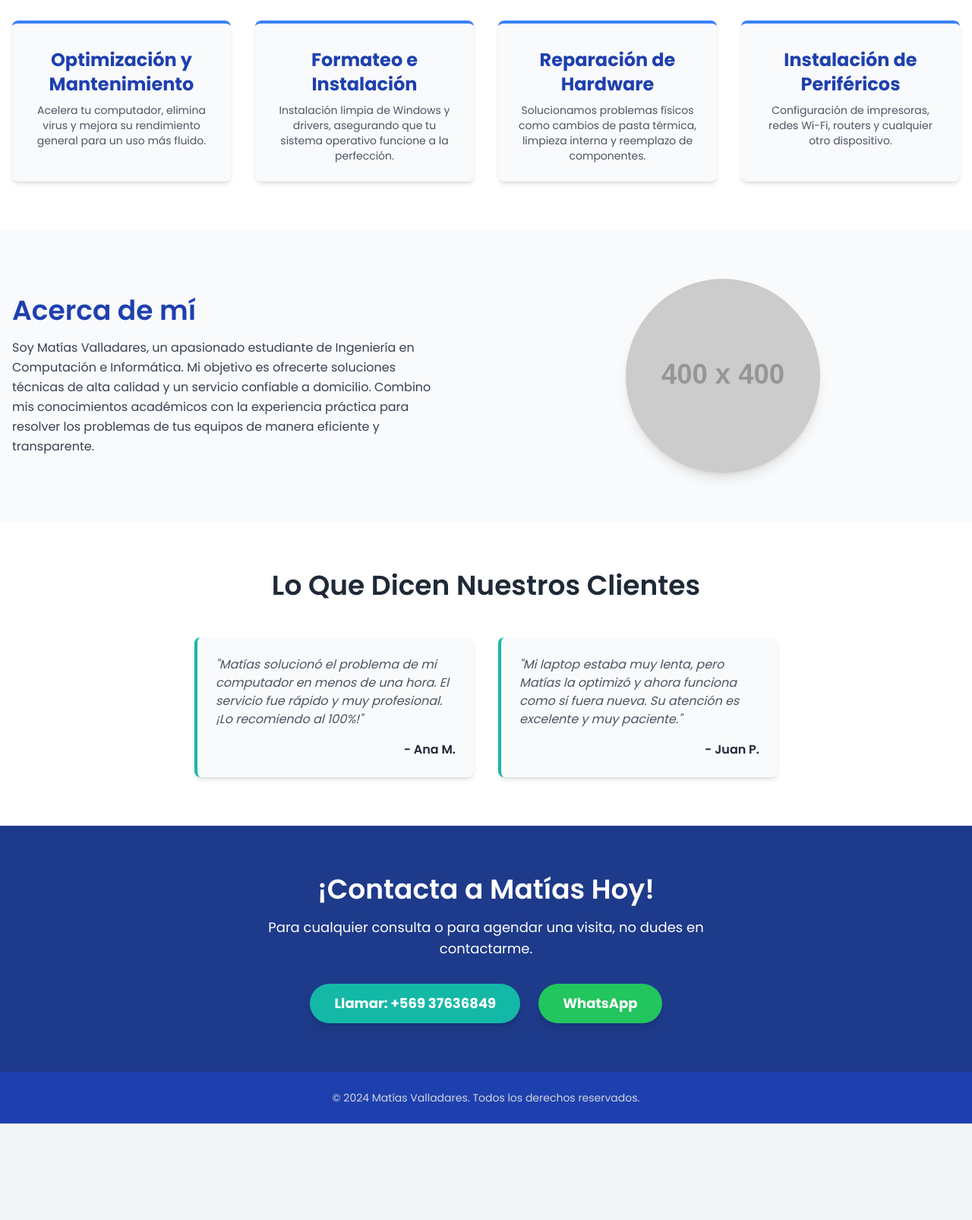
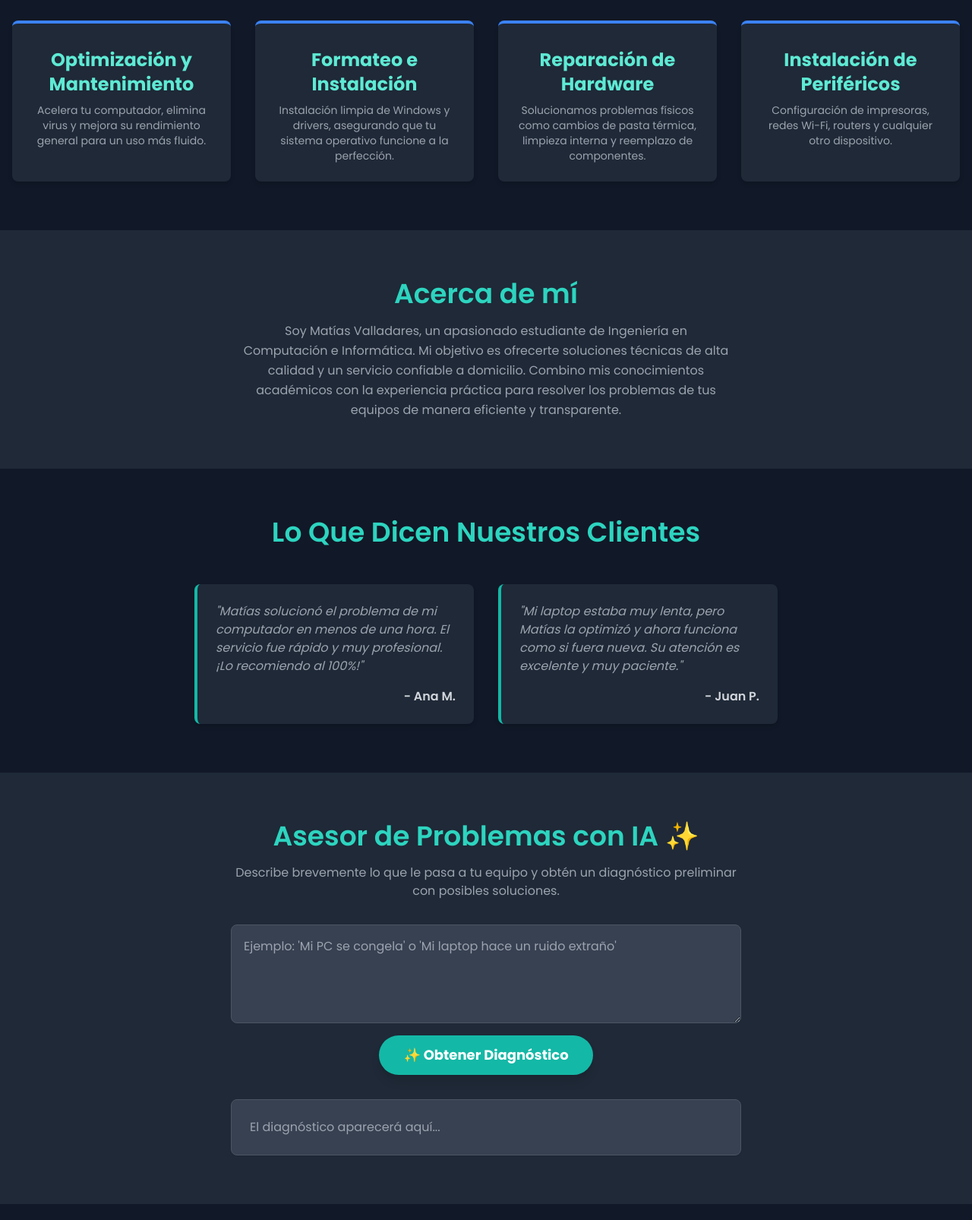
Before and after one commit to yens1x/pagina-tecnica, a plain HTML site: page index.html in a window 1280 px wide. Shown: the part 533-2139 px from the top of the page at 76% size. Before the commit the page ends 2012 px from the top, so only its background shows below. Drawn offline with nearby package versions, Linux system fonts and the light colour scheme; placeholder pictures from the web are drawn by us.

Commit message:
Update index.html

```diff
--- a/index.html
+++ b/index.html
@@ -12,12 +12,25 @@
         body {
             font-family: 'Poppins', sans-serif;
         }
+        .btn-primary {
+            transition: background-color 0.3s, transform 0.3s;
+        }
+        .btn-primary:hover {
+            transform: translateY(-2px);
+            box-shadow: 0 4px 6px -1px rgba(0, 0, 0, 0.1), 0 2px 4px -1px rgba(0, 0, 0, 0.06);
+        }
+        .card {
+            transition: transform 0.3s ease-in-out;
+        }
+        .card:hover {
+            transform: translateY(-5px);
+        }
     </style>
 </head>
-<body class="bg-gray-100 text-gray-800">
+<body class="bg-gray-900 text-gray-200">
 
     <!-- Hero Section -->
-    <header class="bg-blue-900 text-white py-24 text-center">
+    <header class="bg-gray-800 text-white py-24 text-center">
         <div class="container mx-auto px-4">
             <h1 class="text-4xl md:text-6xl font-bold tracking-tight">
                 Soporte Técnico a Domicilio
@@ -26,7 +39,7 @@
                 Confía en un servicio profesional y conveniente para todos tus problemas de computación.
             </p>
             <div class="mt-8">
-                <a href="#contacto" class="inline-block bg-teal-500 text-white font-bold py-3 px-8 rounded-full text-lg shadow-lg hover:bg-teal-600 transition duration-300 transform hover:scale-105">
+                <a href="#contacto" class="btn-primary inline-block bg-teal-500 text-white font-bold py-3 px-8 rounded-full text-lg shadow-lg hover:bg-teal-600">
                     Contacta a Matías
                 </a>
             </div>
@@ -34,41 +47,41 @@
     </header>
 
     <!-- Services Section -->
-    <section id="servicios" class="py-16 bg-white">
+    <section id="servicios" class="py-16 bg-gray-900">
         <div class="container mx-auto px-4">
-            <h2 class="text-3xl md:text-4xl font-semibold text-center mb-12">
+            <h2 class="text-3xl md:text-4xl font-semibold text-center mb-12 text-teal-400">
                 Nuestros Servicios
             </h2>
             <div class="grid grid-cols-1 md:grid-cols-2 lg:grid-cols-4 gap-8">
-                <div class="bg-gray-50 rounded-lg p-6 text-center shadow-md border-t-4 border-blue-500">
-                    <h3 class="text-2xl font-bold text-blue-800 mt-2 mb-2">
+                <div class="card bg-gray-800 rounded-lg p-6 text-center shadow-md border-t-4 border-blue-500">
+                    <h3 class="text-2xl font-bold text-teal-300 mt-2 mb-2">
                         Optimización y Mantenimiento
                     </h3>
-                    <p class="text-gray-600 text-sm">
+                    <p class="text-gray-400 text-sm">
                         Acelera tu computador, elimina virus y mejora su rendimiento general para un uso más fluido.
                     </p>
                 </div>
-                <div class="bg-gray-50 rounded-lg p-6 text-center shadow-md border-t-4 border-blue-500">
-                    <h3 class="text-2xl font-bold text-blue-800 mt-2 mb-2">
+                <div class="card bg-gray-800 rounded-lg p-6 text-center shadow-md border-t-4 border-blue-500">
+                    <h3 class="text-2xl font-bold text-teal-300 mt-2 mb-2">
                         Formateo e Instalación
                     </h3>
-                    <p class="text-gray-600 text-sm">
+                    <p class="text-gray-400 text-sm">
                         Instalación limpia de Windows y drivers, asegurando que tu sistema operativo funcione a la perfección.
                     </p>
                 </div>
-                <div class="bg-gray-50 rounded-lg p-6 text-center shadow-md border-t-4 border-blue-500">
-                    <h3 class="text-2xl font-bold text-blue-800 mt-2 mb-2">
+                <div class="card bg-gray-800 rounded-lg p-6 text-center shadow-md border-t-4 border-blue-500">
+                    <h3 class="text-2xl font-bold text-teal-300 mt-2 mb-2">
                         Reparación de Hardware
                     </h3>
-                    <p class="text-gray-600 text-sm">
+                    <p class="text-gray-400 text-sm">
                         Solucionamos problemas físicos como cambios de pasta térmica, limpieza interna y reemplazo de componentes.
                     </p>
                 </div>
-                <div class="bg-gray-50 rounded-lg p-6 text-center shadow-md border-t-4 border-blue-500">
-                    <h3 class="text-2xl font-bold text-blue-800 mt-2 mb-2">
+                <div class="card bg-gray-800 rounded-lg p-6 text-center shadow-md border-t-4 border-blue-500">
+                    <h3 class="text-2xl font-bold text-teal-300 mt-2 mb-2">
                         Instalación de Periféricos
                     </h3>
-                    <p class="text-gray-600 text-sm">
+                    <p class="text-gray-400 text-sm">
                         Configuración de impresoras, redes Wi-Fi, routers y cualquier otro dispositivo.
                     </p>
                 </div>
@@ -77,55 +90,74 @@
     </section>
 
     <!-- About Me Section -->
-    <section id="sobre-mi" class="py-16 bg-gray-50">
-        <div class="container mx-auto px-4 flex flex-col md:flex-row items-center justify-between">
-            <div class="md:w-1/2 md:pr-12 text-center md:text-left mb-8 md:mb-0">
-                <h2 class="text-3xl md:text-4xl font-semibold text-blue-800 mb-4">
-                    Acerca de mí
-                </h2>
-                <p class="text-gray-700 leading-relaxed">
-                    Soy Matías Valladares, un apasionado estudiante de Ingeniería en Computación e Informática. Mi objetivo es ofrecerte soluciones técnicas de alta calidad y un servicio confiable a domicilio. Combino mis conocimientos académicos con la experiencia práctica para resolver los problemas de tus equipos de manera eficiente y transparente.
-                </p>
-            </div>
-            <div class="md:w-1/2 flex justify-center">
-                <img src="https://placehold.co/400x400/1e3a8a/ffffff?text=Tu+Foto+Aquí" alt="Matías Valladares" class="rounded-full w-48 h-48 md:w-64 md:h-64 object-cover shadow-lg">
+    <section id="sobre-mi" class="py-16 bg-gray-800">
+        <div class="container mx-auto px-4 text-center max-w-2xl">
+            <h2 class="text-3xl md:text-4xl font-semibold text-teal-400 mb-4">
+                Acerca de mí
+            </h2>
+            <p class="text-gray-400 leading-relaxed">
+                Soy Matías Valladares, un apasionado estudiante de Ingeniería en Computación e Informática. Mi objetivo es ofrecerte soluciones técnicas de alta calidad y un servicio confiable a domicilio. Combino mis conocimientos académicos con la experiencia práctica para resolver los problemas de tus equipos de manera eficiente y transparente.
+            </p>
+        </div>
+    </section>
+
+    <!-- Testimonials Section -->
+    <section id="testimonios" class="py-16 bg-gray-900">
+        <div class="container mx-auto px-4">
+            <h2 class="text-3xl md:text-4xl font-semibold text-center mb-12 text-teal-400">
+                Lo Que Dicen Nuestros Clientes
+            </h2>
+            <div class="grid grid-cols-1 md:grid-cols-2 gap-8 max-w-3xl mx-auto">
+                <div class="card bg-gray-800 rounded-lg p-6 shadow-md border-l-4 border-teal-500">
+                    <p class="text-gray-400 italic">"Matías solucionó el problema de mi computador en menos de una hora. El servicio fue rápido y muy profesional. ¡Lo recomiendo al 100%!"</p>
+                    <p class="font-semibold text-right mt-4 text-gray-300">- Ana M.</p>
+                </div>
+                <div class="card bg-gray-800 rounded-lg p-6 shadow-md border-l-4 border-teal-500">
+                    <p class="text-gray-400 italic">"Mi laptop estaba muy lenta, pero Matías la optimizó y ahora funciona como si fuera nueva. Su atención es excelente y muy paciente."</p>
+                    <p class="font-semibold text-right mt-4 text-gray-300">- Juan P.</p>
+                </div>
             </div>
         </div>
     </section>
 
-    <!-- Testimonials Section -->
-    <section id="testimonios" class="py-16 bg-white">
+    <!-- AI Problem Solver Section -->
+    <section id="asesor-ia" class="py-16 bg-gray-800">
         <div class="container mx-auto px-4">
-            <h2 class="text-3xl md:text-4xl font-semibold text-center mb-12">
-                Lo Que Dicen Nuestros Clientes
+            <h2 class="text-3xl md:text-4xl font-semibold text-center mb-4 text-teal-400">
+                Asesor de Problemas con IA ✨
             </h2>
-            <div class="grid grid-cols-1 md:grid-cols-2 gap-8 max-w-3xl mx-auto">
-                <div class="bg-gray-50 rounded-lg p-6 shadow-md border-l-4 border-teal-500">
-                    <p class="text-gray-600 italic">"Matías solucionó el problema de mi computador en menos de una hora. El servicio fue rápido y muy profesional. ¡Lo recomiendo al 100%!"</p>
-                    <p class="font-semibold text-right mt-4">- Ana M.</p>
+            <p class="text-center text-gray-400 mb-8 max-w-2xl mx-auto">
+                Describe brevemente lo que le pasa a tu equipo y obtén un diagnóstico preliminar con posibles soluciones.
+            </p>
+            <div class="max-w-2xl mx-auto">
+                <div class="flex flex-col items-center">
+                    <textarea id="problemDescription" class="w-full p-4 rounded-lg border border-gray-600 focus:outline-none focus:ring-2 focus:ring-teal-500 transition-all bg-gray-700 text-gray-200" rows="4" placeholder="Ejemplo: 'Mi PC se congela' o 'Mi laptop hace un ruido extraño'"></textarea>
+                    <button id="diagnoseButton" class="btn-primary mt-4 inline-block bg-teal-500 text-white font-bold py-3 px-8 rounded-full text-lg shadow-lg hover:bg-teal-600">
+                        ✨ Obtener Diagnóstico
+                    </button>
+                    <div id="loadingIndicator" class="mt-4 hidden animate-pulse font-semibold text-teal-400">Analizando...</div>
                 </div>
-                <div class="bg-gray-50 rounded-lg p-6 shadow-md border-l-4 border-teal-500">
-                    <p class="text-gray-600 italic">"Mi laptop estaba muy lenta, pero Matías la optimizó y ahora funciona como si fuera nueva. Su atención es excelente y muy paciente."</p>
-                    <p class="font-semibold text-right mt-4">- Juan P.</p>
+                <div id="responseContainer" class="mt-8 p-6 bg-gray-700 rounded-lg border border-gray-600 shadow-sm">
+                    <p class="text-gray-400">El diagnóstico aparecerá aquí...</p>
                 </div>
             </div>
         </div>
     </section>
 
     <!-- Contact Section -->
-    <section id="contacto" class="py-16 bg-blue-900 text-white">
+    <section id="contacto" class="py-16 bg-gray-900 text-white">
         <div class="container mx-auto px-4 text-center">
-            <h2 class="text-3xl md:text-4xl font-semibold mb-4">
+            <h2 class="text-3xl md:text-4xl font-semibold mb-4 text-teal-400">
                 ¡Contacta a Matías Hoy!
             </h2>
-            <p class="text-lg mb-8 max-w-xl mx-auto font-light">
+            <p class="text-lg mb-8 max-w-xl mx-auto font-light text-gray-300">
                 Para cualquier consulta o para agendar una visita, no dudes en contactarme.
             </p>
             <div class="flex flex-col md:flex-row justify-center items-center gap-6">
-                <a href="tel:+56937636849" class="bg-teal-500 text-white font-bold py-3 px-8 rounded-full text-lg shadow-lg hover:bg-teal-600 transition duration-300 transform hover:scale-105">
+                <a href="tel:+56937636849" class="btn-primary bg-teal-500 text-white font-bold py-3 px-8 rounded-full text-lg shadow-lg hover:bg-teal-600">
                     Llamar: +569 37636849
                 </a>
-                <a href="https://wa.me/56937636849" target="_blank" class="bg-green-500 text-white font-bold py-3 px-8 rounded-full text-lg shadow-lg hover:bg-green-600 transition duration-300 transform hover:scale-105">
+                <a href="https://wa.me/56937636849" target="_blank" class="btn-primary bg-green-500 text-white font-bold py-3 px-8 rounded-full text-lg shadow-lg hover:bg-green-600">
                     WhatsApp
                 </a>
             </div>
@@ -133,11 +165,65 @@
     </section>
 
     <!-- Footer -->
-    <footer class="bg-blue-800 text-gray-300 py-6 text-center text-sm">
+    <footer class="bg-gray-800 text-gray-500 py-6 text-center text-sm">
         <div class="container mx-auto px-4">
             &copy; 2024 Matías Valladares. Todos los derechos reservados.
         </div>
     </footer>
 
+    <script>
+        document.getElementById('diagnoseButton').addEventListener('click', async () => {
+            const userProblem = document.getElementById('problemDescription').value;
+            const responseContainer = document.getElementById('responseContainer');
+            const loadingIndicator = document.getElementById('loadingIndicator');
+
+            if (userProblem.trim() === '') {
+                responseContainer.innerHTML = '<p class="text-red-500">Por favor, describe tu problema.</p>';
+                return;
+            }
+
+            loadingIndicator.classList.remove('hidden');
+            responseContainer.innerHTML = '';
+
+            try {
+                const systemPrompt = "Eres un analista de soporte técnico experto. Proporciona un diagnóstico preliminar del problema de hardware o software del usuario. Sugiere de forma concisa y amigable posibles causas y los servicios que Matías podría ofrecer para solucionarlo (puedes referirte a sus servicios como: Optimización y Mantenimiento, Formateo e Instalación, Reparación de Hardware, Instalación de Periféricos). Limita tu respuesta a un máximo de 100 palabras.";
+                const userQuery = `Problema del computador: ${userProblem}`;
+                const apiKey = "";
+                const apiUrl = `https://generativelanguage.googleapis.com/v1beta/models/gemini-2.5-flash-preview-05-20:generateContent?key=${apiKey}`;
+
+                const payload = {
+                    contents: [{ parts: [{ text: userQuery }] }],
+                    tools: [{ "google_search": {} }],
+                    systemInstruction: {
+                        parts: [{ text: systemPrompt }]
+                    },
+                };
+
+                const response = await fetch(apiUrl, {
+                    method: 'POST',
+                    headers: { 'Content-Type': 'application/json' },
+                    body: JSON.stringify(payload)
+                });
+
+                const result = await response.json();
+                const candidate = result.candidates?.[0];
+
+                if (candidate && candidate.content?.parts?.[0]?.text) {
+                    const text = candidate.content.parts[0].text;
+                    const formattedText = text.replace(/\n/g, '<br>');
+
+                    responseContainer.innerHTML = `<p class="text-gray-300">${formattedText}</p>`;
+                } else {
+                    responseContainer.innerHTML = `<p class="text-red-500">Lo siento, no pude obtener un diagnóstico en este momento. Intenta de nuevo más tarde o contáctame directamente.</p>`;
+                }
+
+            } catch (error) {
+                console.error('Error al llamar a la API:', error);
+                responseContainer.innerHTML = `<p class="text-red-500">Ocurrió un error inesperado. Por favor, revisa tu conexión a internet o intenta de nuevo.</p>`;
+            } finally {
+                loadingIndicator.classList.add('hidden');
+            }
+        });
+    </script>
 </body>
 </html>
```
